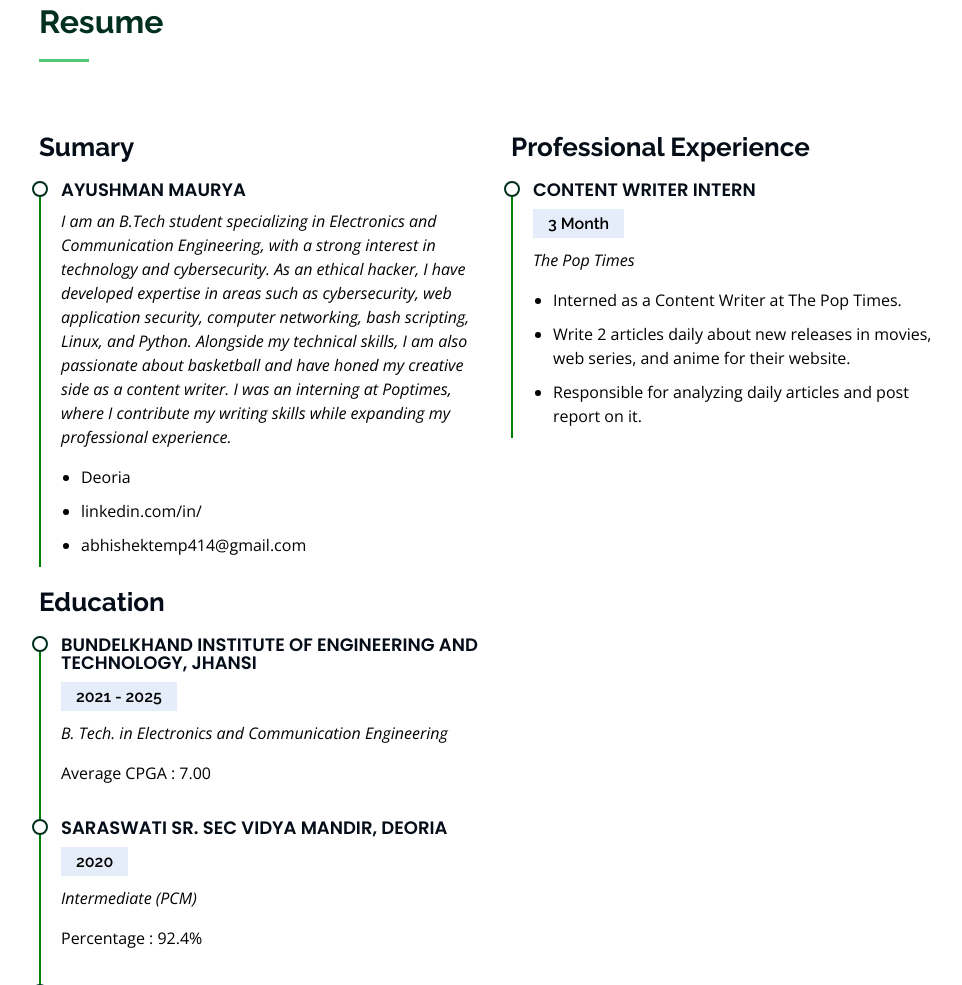
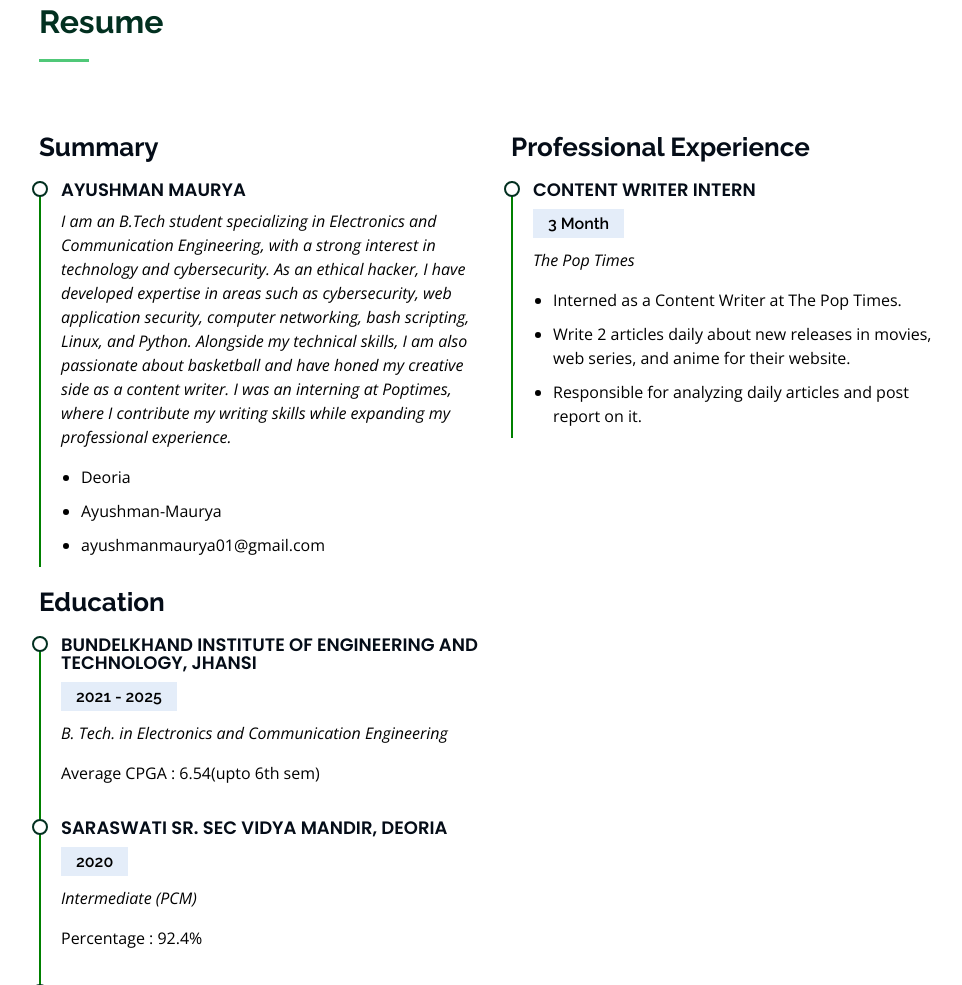
Before and after one commit to Heller01/My-Portfolio, a plain HTML site: page portfolio/ayushman-maurya.in/index.html in a window 1280 px wide. Shown: the part 1888-2873 px from the top of the page, without its empty margins (291-1253 px from the left). Drawn offline with nearby package versions, Linux system fonts and the light colour scheme.

Commit message:
Update index.html

```diff
--- a/portfolio/ayushman-maurya.in/index.html
+++ b/portfolio/ayushman-maurya.in/index.html
@@ -106,7 +106,7 @@
                   <div class="col-lg-6" data-aos="fade-up">
 
                     <div class="progress">
-                      <span class="skill">Penetration Testing<i class="val">100%</i></span>
+                      <span class="skill">Penetration Testing<i class="val">80%</i></span>
                       <div class="progress-bar-wrap">
                         <div class="progress-bar" role="progressbar" aria-valuenow="100" aria-valuemin="0" aria-valuemax="100"></div>
                       </div>
@@ -266,14 +266,14 @@
 
         <div class="row">
           <div class="col-lg-6" data-aos="fade-up">
-            <h3 class="resume-title">Sumary</h3>
+            <h3 class="resume-title">Summary</h3>
             <div class="resume-item pb-0">
               <h4>Ayushman Maurya</h4>
               <p><em>I am an B.Tech student specializing in Electronics and Communication Engineering, with a strong interest in technology and cybersecurity. As an ethical hacker, I have developed expertise in areas such as cybersecurity, web application security, computer networking, bash scripting, Linux, and Python. Alongside my technical skills, I am also passionate about basketball and have honed my creative side as a content writer. I was an interning at Poptimes, where I contribute my writing skills while expanding my professional experience.</em></p>
               <ul>
                 <li>Deoria</li>
-                <li>linkedin.com/in/</li>
-                <li><a href="cdn-cgi/l/email-protection.html" class="__cf_email__" data-cfemail="9dfcfff5f4eef5f8f6e9f8f0eda9aca9ddfaf0fcf4f1b3fef2f0">[email&#160;protected]</a></li>
+                <li>Ayushman-Maurya</li>
+                <li>ayushmanmaurya01@gmail.com</li>
               </ul>
             </div>
 
@@ -282,7 +282,7 @@
               <h4>Bundelkhand Institute of Engineering and Technology, Jhansi</h4>
               <h5>2021 - 2025</h5>
               <p><em>B. Tech. in Electronics and Communication Engineering</em></p>
-              <p>Average CPGA : 7.00</p>
+              <p>Average CPGA : 6.54(upto 6th sem)</p>
             </div>
             <div class="resume-item">
               <h4>Saraswati Sr. Sec Vidya Mandir, Deoria</h4>
```
